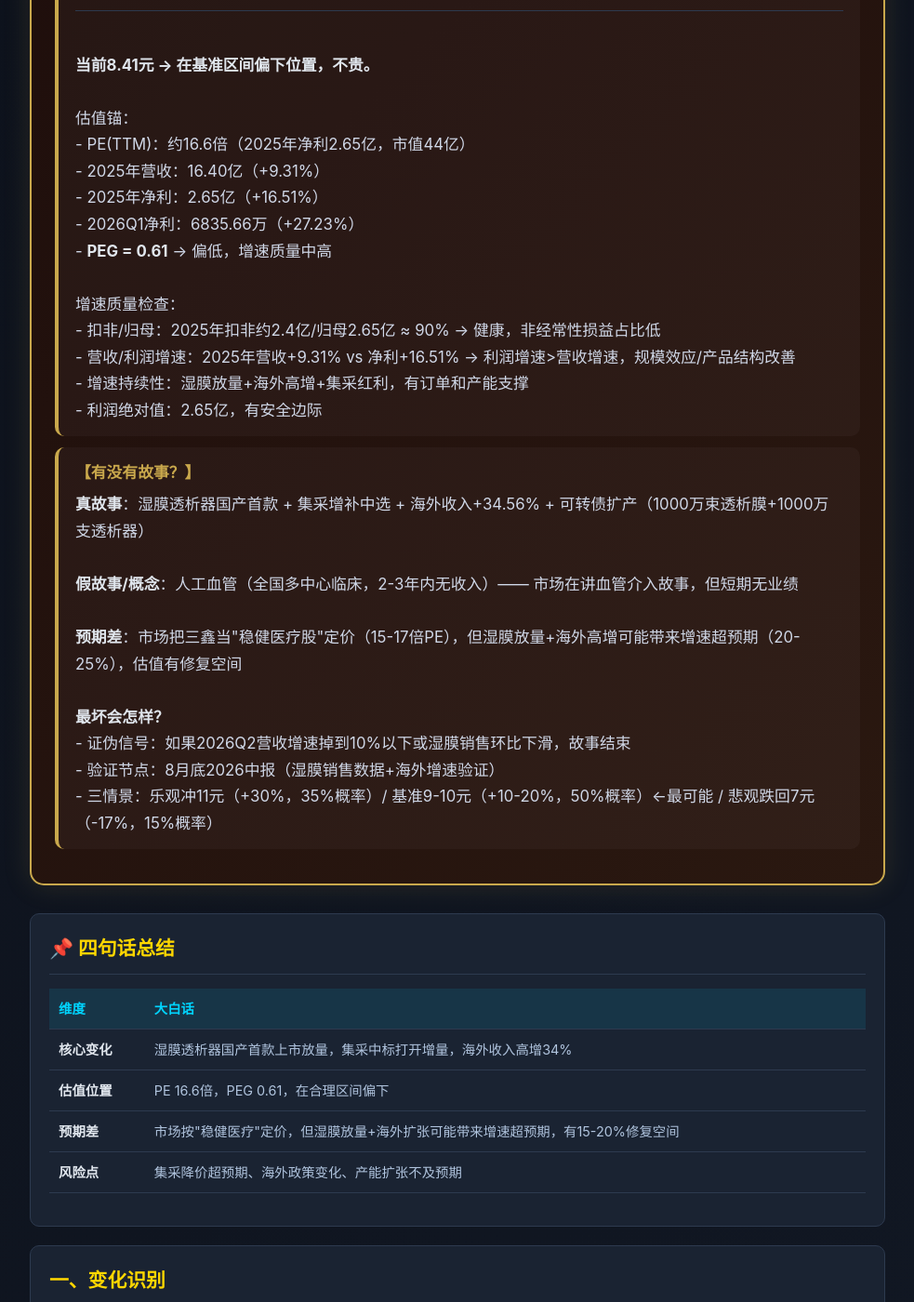
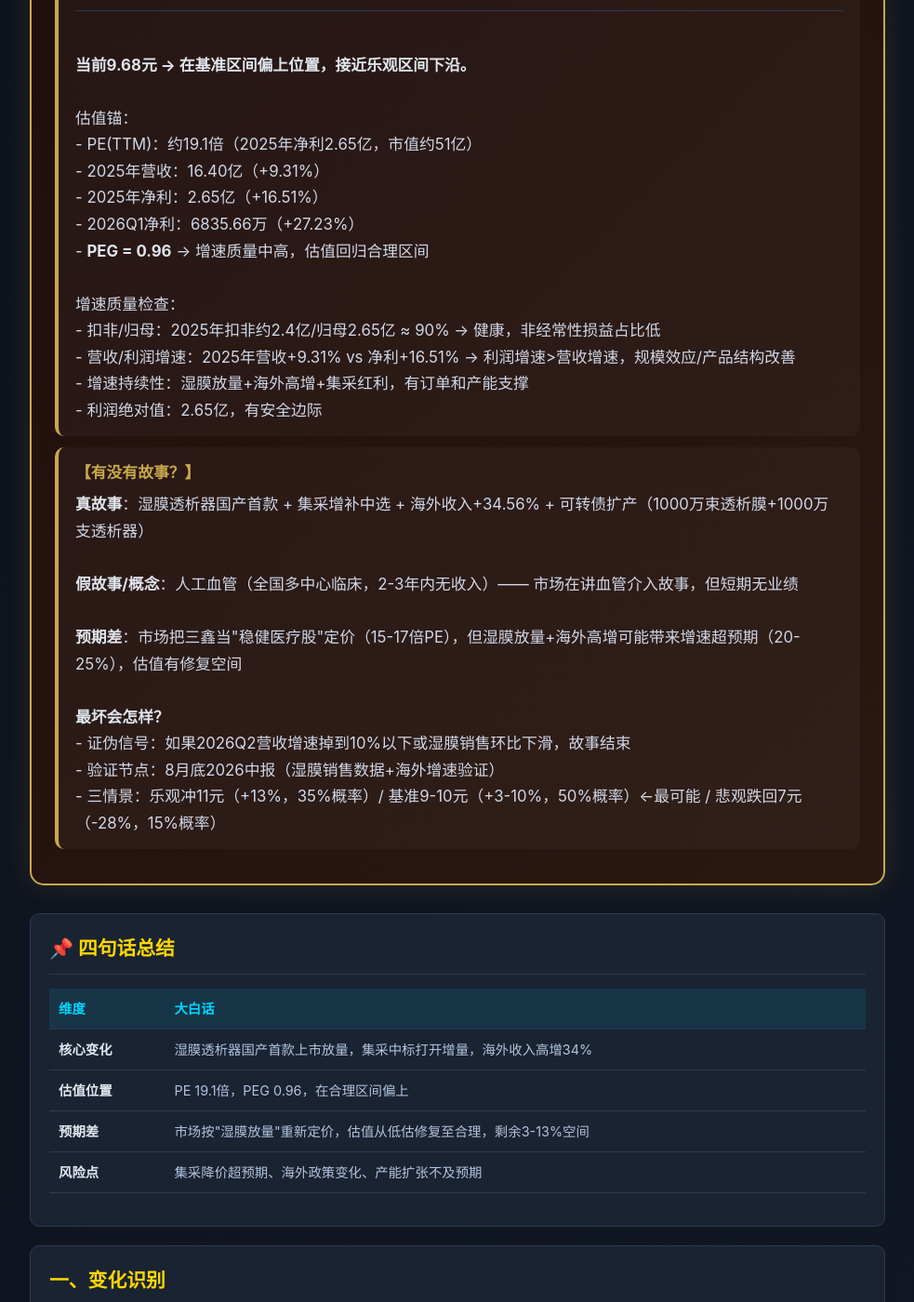
Before and after one commit to xiaoyi0319a/yixue-dashboard, a Jekyll site: the page built from _reports/300453.md, in a window 1280 px wide and 1400 px high, scrolled down 1894 px. Shown: the whole window at 93% size, without its empty margins (148-1131 px from the left). Built offline with Jekyll 4.4.1, drawn with Linux system fonts in a browser that asks for light colours; comment, search, counter and statistics services are not loaded; some of the changed text lies outside the part shown.

Commit message:
更新三鑫医疗 300453 股价数据：8.41→9.68元，PE 16.6→19.1，PEG 0.61→0.96

```diff
--- a/_reports/300453.md
+++ b/_reports/300453.md
@@ -60,13 +60,13 @@ data_date: 2026-07-25
 <tr><td>基准(全年3.18亿) ← <strong>最可能</strong></td><td>3.18亿</td><td>8.7-9.8元</td><td>湿膜稳步放量+海外正常增长，增速15-20%</td></tr>
 <tr><td>乐观(全年3.58亿)</td><td>3.58亿</td><td>9.8-11.0元</td><td>湿膜放量超预期+欧盟MDR后欧洲市场突破</td></tr>
 </table><br>
-<strong>当前8.41元 → 在基准区间偏下位置，不贵。</strong><br><br>
+<strong>当前9.68元 → 在基准区间偏上位置，接近乐观区间下沿。</strong><br><br>
 估值锚：<br>
-- PE(TTM)：约16.6倍（2025年净利2.65亿，市值44亿）<br>
+- PE(TTM)：约19.1倍（2025年净利2.65亿，市值约51亿）<br>
 - 2025年营收：16.40亿（+9.31%）<br>
 - 2025年净利：2.65亿（+16.51%）<br>
 - 2026Q1净利：6835.66万（+27.23%）<br>
-- <strong>PEG = 0.61</strong> → 偏低，增速质量中高<br><br>
+- <strong>PEG = 0.96</strong> → 增速质量中高，估值回归合理区间<br><br>
 增速质量检查：<br>
 - 扣非/归母：2025年扣非约2.4亿/归母2.65亿 ≈ 90% → 健康，非经常性损益占比低<br>
 - 营收/利润增速：2025年营收+9.31% vs 净利+16.51% → 利润增速>营收增速，规模效应/产品结构改善<br>
@@ -84,7 +84,7 @@ data_date: 2026-07-25
 <strong>最坏会怎样？</strong><br>
 - 证伪信号：如果2026Q2营收增速掉到10%以下或湿膜销售环比下滑，故事结束<br>
 - 验证节点：8月底2026中报（湿膜销售数据+海外增速验证）<br>
-- 三情景：乐观冲11元（+30%，35%概率）/ 基准9-10元（+10-20%，50%概率）←最可能 / 悲观跌回7元（-17%，15%概率）
+- 三情景：乐观冲11元（+13%，35%概率）/ 基准9-10元（+3-10%，50%概率）←最可能 / 悲观跌回7元（-28%，15%概率）
 </div>
 </div>
 </div>
@@ -94,8 +94,8 @@ data_date: 2026-07-25
 <table>
 <tr><th>维度</th><th>大白话</th></tr>
 <tr><td><strong>核心变化</strong></td><td>湿膜透析器国产首款上市放量，集采中标打开增量，海外收入高增34%</td></tr>
-<tr><td><strong>估值位置</strong></td><td>PE 16.6倍，PEG 0.61，在合理区间偏下</td></tr>
-<tr><td><strong>预期差</strong></td><td>市场按"稳健医疗"定价，但湿膜放量+海外扩张可能带来增速超预期，有15-20%修复空间</td></tr>
+<tr><td><strong>估值位置</strong></td><td>PE 19.1倍，PEG 0.96，在合理区间偏上</td></tr>
+<tr><td><strong>预期差</strong></td><td>市场按"湿膜放量"重新定价，估值从低估修复至合理，剩余3-13%空间</td></tr>
 <tr><td><strong>风险点</strong></td><td>集采降价超预期、海外政策变化、产能扩张不及预期</td></tr>
 </table>
 </div>
@@ -108,8 +108,8 @@ data_date: 2026-07-25
 <tr><th>项目</th><th>内容</th></tr>
 <tr><td>股票名称</td><td>三鑫医疗</td></tr>
 <tr><td>股票代码</td><td>300453.SZ</td></tr>
-<tr><td>当前股价</td><td>8.41元</td></tr>
-<tr><td>市值</td><td>约44亿元</td></tr>
+<tr><td>当前股价</td><td>9.68元</td></tr>
+<tr><td>市值</td><td>约51亿元</td></tr>
 <tr><td>所属行业</td><td>医疗器械（血液净化）</td></tr>
 </table>
 
@@ -190,13 +190,13 @@ data_date: 2026-07-25
 <table>
 <tr><th>指标</th><th>数值</th><th>匹配判断</th></tr>
 <tr><td>净利润增速(TTM/预期全年)</td><td>16.51%(2025) / 20-25%(2026E)</td><td>—</td></tr>
-<tr><td>当前PE(TTM)</td><td>16.6倍</td><td>医疗器械行业平均25-35倍</td></tr>
-<tr><td><strong>PEG</strong></td><td><strong>0.61</strong></td><td>✅ 匹配偏低</td></tr>
+<tr><td>当前PE(TTM)</td><td>19.1倍</td><td>医疗器械行业平均25-35倍</td></tr>
+<tr><td><strong>PEG</strong></td><td><strong>0.96</strong></td><td>✅ 匹配合理</td></tr>
 <tr><td>营收增速</td><td>9.31%(2025) / 13.39%(Q1)</td><td>量增（湿膜放量+海外扩张）</td></tr>
 <tr><td>当前PS</td><td>2.7倍</td><td>医疗器械行业平均3-5倍</td></tr>
 </table>
 
-<p><strong>估值锚结论</strong>：当前PEG=0.61，增速质量中高，估值匹配度<strong>偏低</strong>，有修复空间。</p>
+<p><strong>估值锚结论</strong>：当前PEG=0.96，增速质量中高，估值匹配度<strong>合理</strong>，修复空间收窄。</p>
 
 <h3>错配一：认知差</h3>
 <table>
@@ -204,9 +204,9 @@ data_date: 2026-07-25
 <tr><td><strong>错配类型</strong></td><td>B. 认知差</td></tr>
 <tr><td><strong>市场当前共识</strong></td><td>三鑫医疗是"稳健医疗股"，血液净化行业增速温和（10-15%），按15-17倍PE定价</td></tr>
 <tr><td><strong>事实真相</strong></td><td>湿膜透析器是国产首款，技术壁垒高，已进入集采增补目录，Q1销售显著增长；海外收入+34.56%，增速远高于行业平均</td></tr>
-<tr><td><strong>价格隐含估值</strong></td><td>当前PE 16.6倍，隐含市场认为增速约15-17%</td></tr>
+<tr><td><strong>价格隐含估值</strong></td><td>当前PE 19.1倍，隐含市场认为增速约18-20%</td></tr>
 <tr><td><strong>真相定价</strong></td><td>如果湿膜放量+海外高增持续，增速可能达20-25%，合理PE 20-22倍</td></tr>
-<tr><td><strong>错配幅度</strong></td><td>当前价→真相定价有15-25%空间</td></tr>
+<tr><td><strong>错配幅度</strong></td><td>当前价→真相定价有3-13%空间</td></tr>
 <tr><td><strong>纠正催化剂</strong></td><td>2026年中报披露湿膜销售数据（预计8月底）</td></tr>
 </table>
 
@@ -257,10 +257,10 @@ data_date: 2026-07-25
 <tr><td>估值安全边际</td><td>有</td><td>当前PE 16.6倍 vs 行业平均25-35倍</td></tr>
 </table>
 
-<p><strong>估值匹配结论</strong>：当前价格与增速<strong>偏低匹配</strong>，安全边际<strong>有</strong>，湿膜放量+海外高增是估值的最大支撑。</p>
+<p><strong>估值匹配结论</strong>：当前价格与增速<strong>合理匹配</strong>，安全边际<strong>一般</strong>，湿膜放量+海外高增仍是估值支撑。</p>
 
 <p><strong>评估结论</strong>：中价值</p>
-<p><strong>核心依据</strong>：湿膜透析器国产首款的技术壁垒+集采中标打开增量+海外高增，但行业增速温和，非爆发式</p>
+<p><strong>核心依据</strong>：湿膜透析器国产首款的技术壁垒+集采中标打开增量+海外高增，但股价已从8.41涨至9.68，估值修复已部分兑现</p>
 <p><strong>最大风险</strong>：集采降价超预期压缩利润空间</p>
 <p><strong>情景概率</strong>：乐观+基准概率合计 85%</p>
 
```
Also changed, not shown: other parts of _reports/300453.md (+2 -2 lines).
